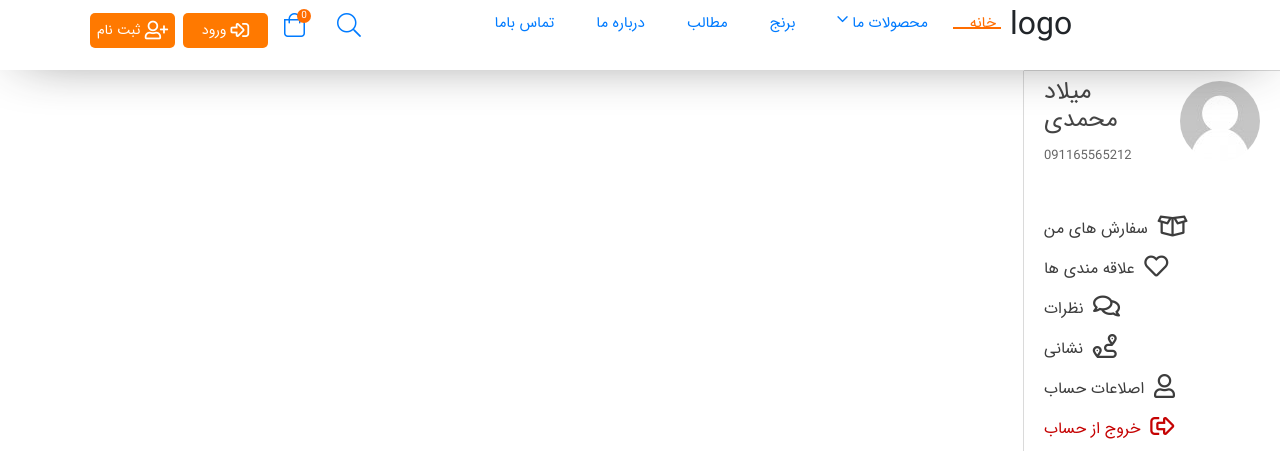
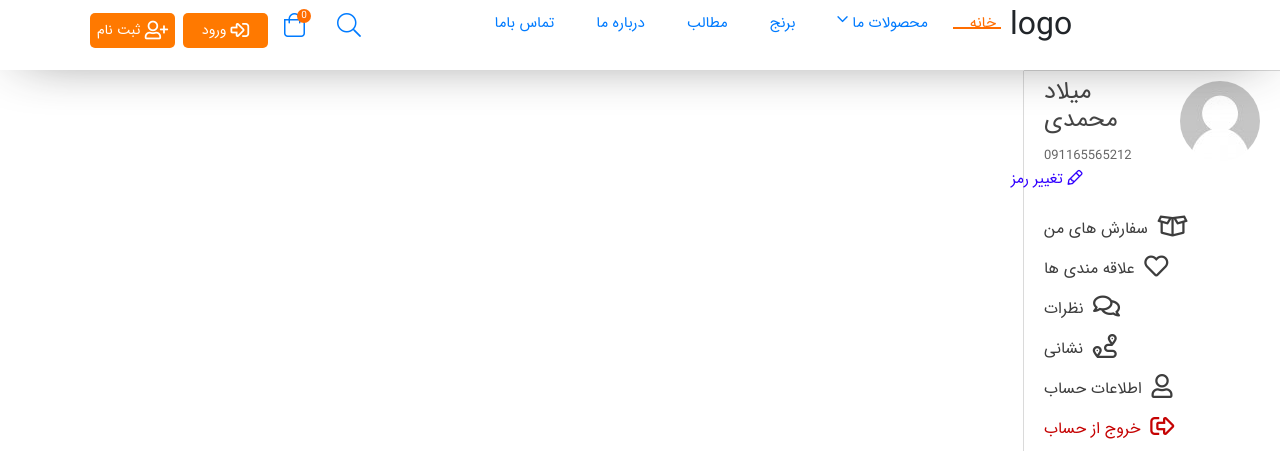
Before and after one commit to miladmohammadi82/afraalian-vue-cli, a Vue app: page /profile in a window 1280 px wide. Shown: the top 451 px of the page. Built offline with nearby package versions, Linux system fonts and the light colour scheme.

Commit message:
commit 1

```diff
--- a/src/components/auth/userEnterFace/profile.vue
+++ b/src/components/auth/userEnterFace/profile.vue
@@ -9,6 +9,7 @@
           <ul class="infos-user">
             <li><h4>میلاد محمدی</h4></li>
             <li><small>091165565212</small></li>
+            <li><a href="#"><i class="far fa-pencil"></i>&nbsp;تغییر رمز</a></li>
           </ul>
         </div>
         <div class="pt-5 list-user-prodile-section">
@@ -17,12 +18,16 @@
             <li><a href="#"><i class="far fa-heart fa-lg"></i>&nbsp;&nbsp;علاقه مندی ها</a></li>
             <li><a href="#"><i class="far fa-comments fa-lg"></i>&nbsp;&nbsp;نظرات</a></li>
             <li><a href="#"><i class="far fa-route fa-lg"></i>&nbsp;&nbsp;نشانی</a></li>
-            <li><a href="#"><i class="far fa-user fa-lg"></i>&nbsp;&nbsp;اصلاعات حساب</a></li>
+            <li><a href="#"><i class="far fa-user fa-lg"></i>&nbsp;&nbsp;اطلاعات حساب</a></li>
             <li><a href="#"><i class="far fa-sign-out-alt fa-lg"></i>&nbsp;&nbsp;خروج از حساب</a></li>
           </ul>
         </div>
       </div>
-      <div class="content-profile-page"></div>
+      <div class="content-profile-page">
+        <div class="container">
+
+        </div>
+      </div>
     </div>
   </div>
 </template>
```
Also changed, not shown: src/css/app.css.
